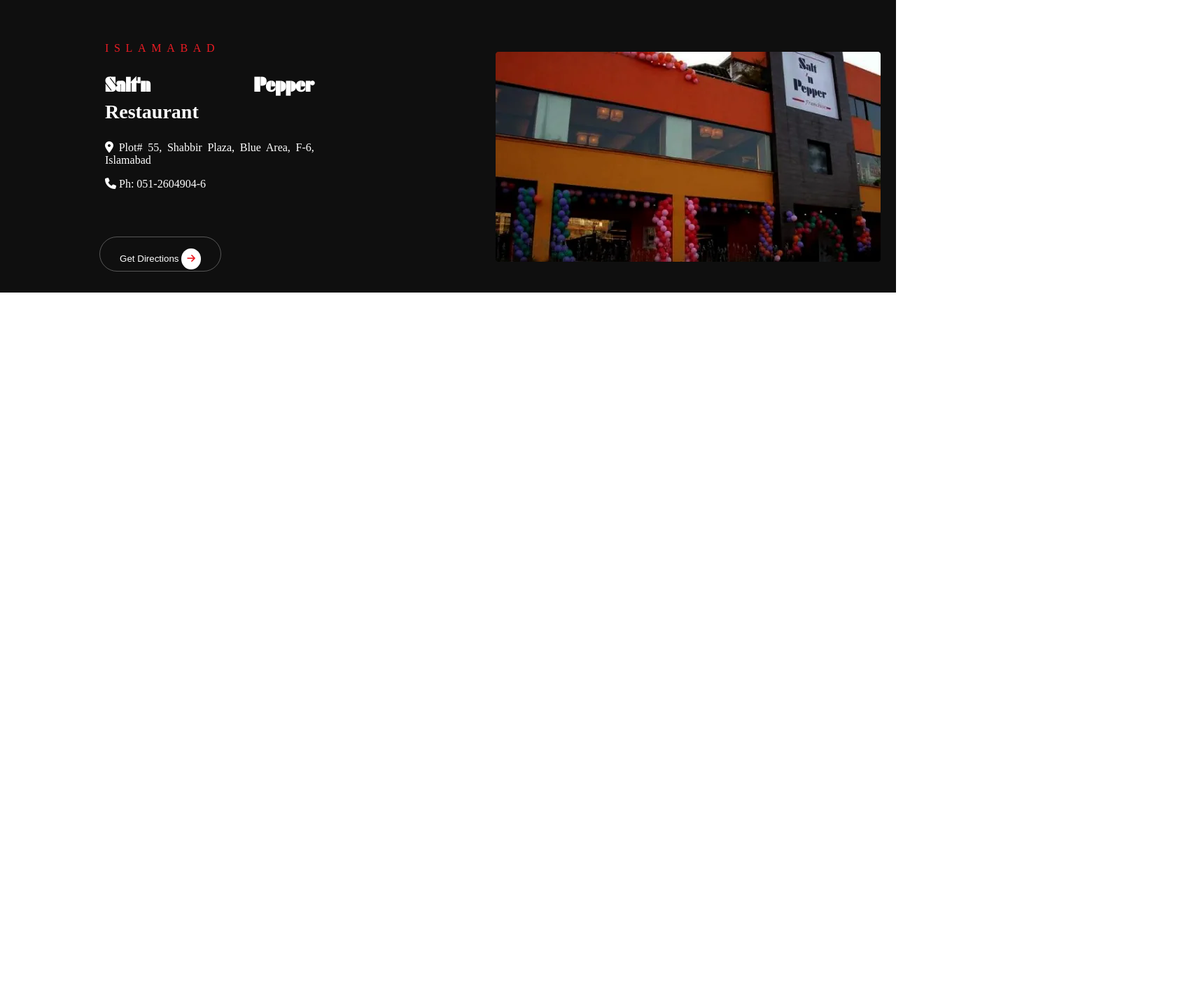
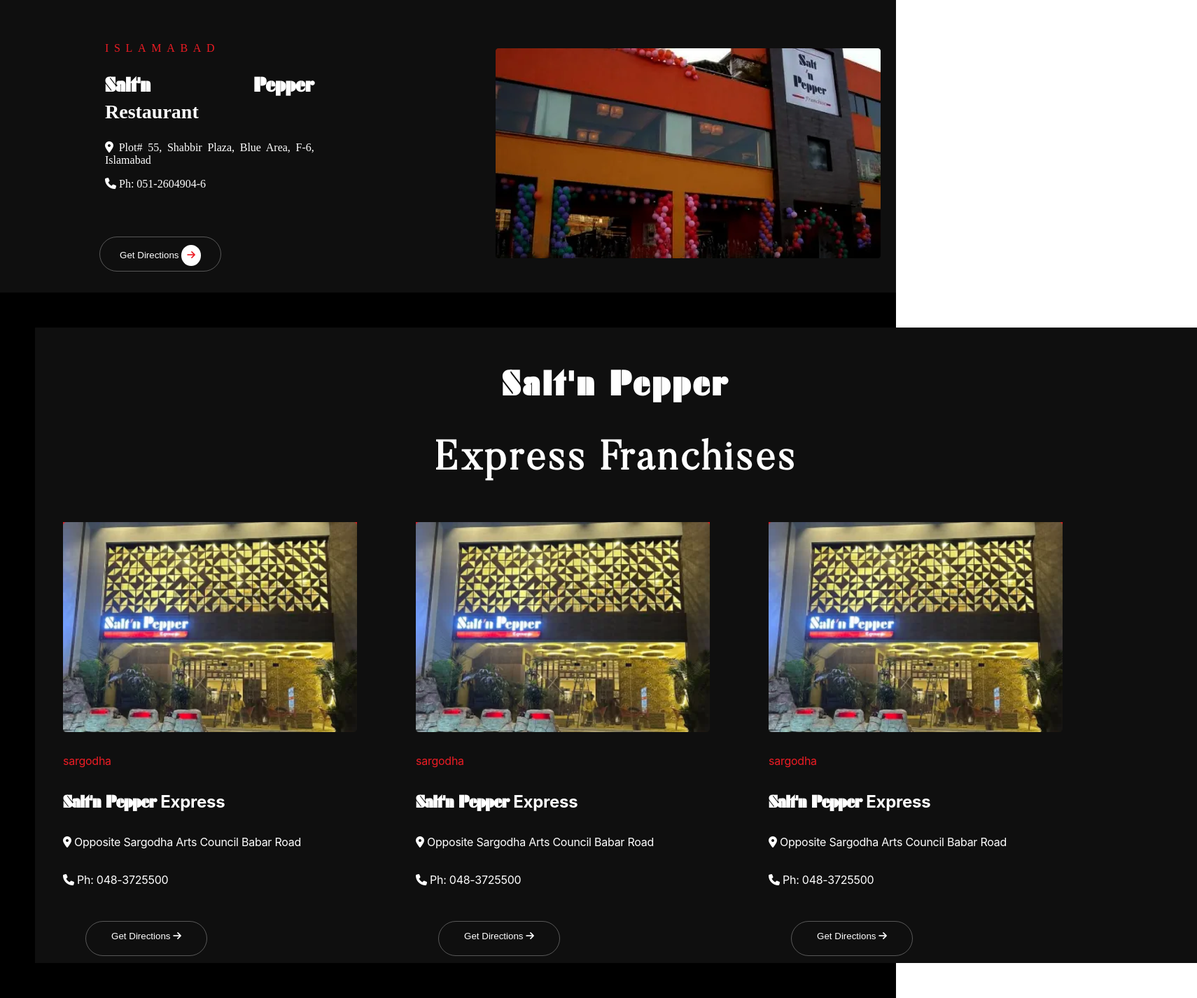
Before and after one commit to MuhammadAhmedLakhani/Web-Designing-Project, a plain HTML site: page index.html in a window 1280 px wide. Shown: the part 2536-3962 px from the top of the page at 70% size, 1710 px wide, since content can reach past the window. Before the commit the page ends 2954 px from the top, so only its background shows below. Drawn offline with Linux system fonts and the light colour scheme.

Commit message:
express-franchise content design with address work started

```diff
--- a/index.html
+++ b/index.html
@@ -142,6 +142,62 @@
             </div>
         </div>
     </div>
+    <div class="express-franchise">
+       <div class="franchise-container">
+            <div class="content">
+                <h2><span>Salt'n Pepper</span></h2>
+                <h2 class="butler-font">Express Franchises</h2>
+
+            </div>
+            <div class="addresses">
+                <div class="address-container">
+                    <div class="address-image4">
+                        <img src="images/address-image4.webp" alt="" width="" height="">
+                    </div>
+                    <div class="address-detail4">
+                        <br>
+                        <p class="two">sargodha</p>
+                        <h2><span>Salt'n Pepper</span> Express</h2>
+                        <p><i class="fa-solid fa-location-dot"></i> Opposite Sargodha Arts Council Babar Road</p>
+                        <p><i class="fa-solid fa-phone"></i> Ph: 048-3725500</p>
+                    </div>
+                    <div class="address-btn">
+                        <button>Get Directions <i class="fa-solid fa-arrow-right"></i></button>
+                    </div>
+                </div>
+                <div class="address-container">
+                    <div class="address-image4">
+                        <img src="images/address-image4.webp" alt="" width="" height="">
+                    </div>
+                    <div class="address-detail4">
+                        <br>
+                        <p class="two">sargodha</p>
+                        <h2><span>Salt'n Pepper</span> Express</h2>
+                        <p><i class="fa-solid fa-location-dot"></i> Opposite Sargodha Arts Council Babar Road</p>
+                        <p><i class="fa-solid fa-phone"></i> Ph: 048-3725500</p>
+                    </div>
+                    <div class="address-btn">
+                        <button>Get Directions <i class="fa-solid fa-arrow-right"></i></button>
+                    </div>
+                </div>
+                <div class="address-container">
+                    <div class="address-image4">
+                        <img src="images/address-image4.webp" alt="" width="" height="">
+                    </div>
+                    <div class="address-detail4">
+                        <br>
+                        <p class="two">sargodha</p>
+                        <h2><span>Salt'n Pepper</span> Express</h2>
+                        <p><i class="fa-solid fa-location-dot"></i> Opposite Sargodha Arts Council Babar Road</p>
+                        <p><i class="fa-solid fa-phone"></i> Ph: 048-3725500</p>
+                    </div>
+                    <div class="address-btn">
+                        <button>Get Directions <i class="fa-solid fa-arrow-right"></i></button>
+                    </div>
+                </div>
+            </div>
+       </div>
+    </div>
 </body>
 
 </html>
--- a/style.css
+++ b/style.css
@@ -1,6 +1,10 @@
 @font-face {
     font-family: "Futurak";
     src: url(fonts/futurak.ttf);
+}
+@font-face {
+    font-family: "butler";
+    src: url(fonts/Butler_Light.otf);
 }
 
 * {
@@ -230,7 +234,7 @@
     font-family: 'Poppins';
     font-size: 14px;
     line-height: 21px;
-    padding-top: 15px;
+    padding: 10px 2px;
     margin-top: 40px;
     margin-left: 32px;
     text-align: center;
@@ -263,3 +267,55 @@
     border-radius: 100%;
 
 }
+.express-franchise{
+    width: 100%;
+    height: 15  00px;
+    background-color: #000 ;
+    padding: 50px;
+}
+.franchise-container{
+    width: 1660px;
+    height: 100%;
+    background-color: rgb(15 15 15);
+    /*   */
+}
+.franchise-container > .content > h2{
+    font-size: 48px;
+    line-height: 60px;
+}
+
+.franchise-container > .content{
+    padding-top: 10px;
+
+}
+.butler-font{
+    font-family: "butler";
+    font-size: 58px !important;
+}
+
+.address-image4{
+    width: 420px;
+    height:250px;
+    background-color: #ed1c24;
+    text-align: center;
+}
+.address-image4 > img{
+    width: 100%;
+}
+.address-detail4{
+    margin-top: 20px;
+    color: #fff;
+    font-family: inter;
+    letter-spacing: -0.25px;
+    line-height: 1cm;
+}
+.two{
+    color: #ed1c24;
+}
+.address-detail4 > h2> span{
+    font-family: "Futurak";
+}
+.address-container{
+    margin: 10px 40px;
+    display: inline-block;
+}
```
Also changed, not shown: fonts/Butler_Black.otf (added), fonts/Butler_Light.otf (added), images/address-image4.webp (added).
